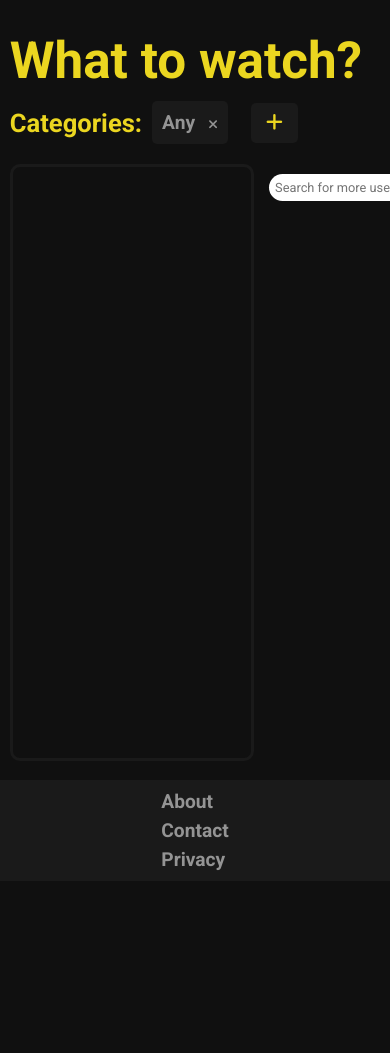
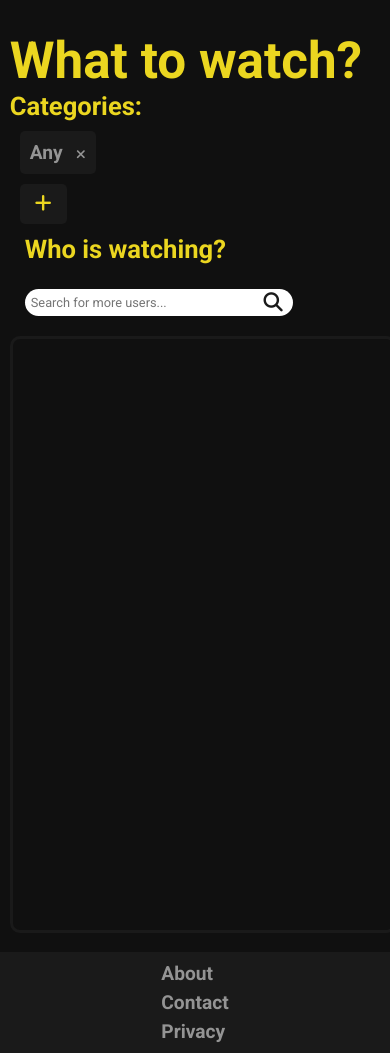
Before and after one commit to CobbleGen/cinelow, a Flask app: page /watch in a window 390 px wide. Shown: the part 50-1103 px from the top of the page. Before the commit the page ends 921 px from the top, so only its background shows below. Run offline with Flask 2, Linux system fonts and the light colour scheme; data comes from the database, SQL or seed files in the repository; style sheets or scripts are compiled from the project's sources; some libraries are stand-ins or nearby versions.

Commit message:
Finished "What to watch?" page, with backend

```diff
--- a/my_server/database/pers_movie_dbf.py
+++ b/my_server/database/pers_movie_dbf.py
@@ -1,5 +1,5 @@
 from operator import and_
-from sqlalchemy.sql.elements import False_
+from sqlalchemy.sql.elements import False_, True_
 
 from sqlalchemy.sql.expression import insert
 from .. import db
@@ -119,6 +119,10 @@ def get_movie(id):
 def get_movie_categories(movie_id):
     categories = Movie.query.filter_by(id=movie_id).first().categories
     return categories
+
+def get_movie_category_ids(movie):
+    out = [ a.category_id for a in movie.categories ]
+    return out
 
 def get_common_categories(movie1, movie2):
     cats = db.session.query(MovieCategoryScores.category_id, func.sum(MovieCategoryScores.movie_id))\
@@ -263,6 +267,38 @@ def get_most_watched_movies(dont_include = [], limit = 300):
     result = db.session.query(mquery.c.movie_id, mquery.c.average)\
         .order_by(desc(mquery.c.average)).group_by(mquery.c.movie_id, mquery.c.average).limit(limit).all()
     return result
+
+
+def advanced_recommendations(user_ids = [], categories = [], not_seen = True, amount = 10):
+    all_seen = []
+    all_tops = []
+    for user_id in user_ids:
+        all_seen.extend(get_seen_movies(user_id, 1))
+        all_tops.extend(uf.get_top_movies(user_id, 10))
+    if not categories or -1 in categories: #If any category can be used:
+        related = get_related_movies(all_tops, all_seen, amount)
+        if len(related) < amount:
+            needed = amount-len(related)
+            most_watched = get_most_watched_movies([], needed)
+            related.extend(most_watched)
+        output = []
+        for m in related:
+            movie = get_movie(m[0])
+            output.append(movie.serialize)
+        return output
+    #If specific categories are requested:
+    related = get_related_movies(all_tops, all_seen, amount*5)
+    output = []
+    for m in related:
+        movie = get_movie(m[0])
+        if not set(get_movie_category_ids(movie)).isdisjoint(categories):
+            output.append(movie.serialize)
+    if len(output) < amount:
+        top_movs = get_top_movies_by_category(0)
+        for m in top_movs:
+            if not set(get_movie_category_ids(m[0].movie)).isdisjoint(categories):
+                output.append(m[0].movie.serialize)
+    return output
 
 
 
--- a/my_server/people_movies/routes.py
+++ b/my_server/people_movies/routes.py
@@ -136,3 +136,11 @@ def seenMovie():
     if current_user.is_authenticated:
         pmf.seen_movie(mid, current_user.id, seen)
     return 'Success'
+
+@app.route('/_advanced_recommendations',  methods=['GET', 'POST'])
+def advancedRec():
+    data = request.get_json()
+    user_ids = data['user_ids']
+    category_ids = data['category_ids']
+    recs = pmf.advanced_recommendations(user_ids, category_ids, True, 10)
+    return json.dumps(recs)
--- a/my_server/static/css/watchstyle.css
+++ b/my_server/static/css/watchstyle.css
@@ -63,6 +63,7 @@
   padding-left: 15px;
   padding-top: 10px;
   padding-bottom: 10px;
+  z-index: 5;
 }
 
 #watch-settings #add-category i {
@@ -109,6 +110,44 @@
   height: 70vh;
   border: #1A1A1A 3px solid;
   border-radius: 10px;
+  overflow-y: auto;
+  padding-right: 10px;
+}
+
+#movies-box a {
+  width: 100%;
+}
+
+#movies-box .rec-movie {
+  display: -ms-grid;
+  display: grid;
+  width: 100%;
+      grid-template-areas: "img title"
+ "img .";
+  -ms-grid-rows: auto auto;
+      grid-template-rows: auto auto;
+  -ms-grid-columns: 110px auto;
+      grid-template-columns: 110px auto;
+  padding: 5px;
+}
+
+#movies-box .rec-movie img {
+  -ms-grid-row: 1;
+  -ms-grid-row-span: 2;
+  -ms-grid-column: 1;
+  grid-area: img;
+  border-radius: 5px;
+}
+
+#movies-box .rec-movie h1 {
+  -ms-grid-row: 1;
+  -ms-grid-column: 2;
+  grid-area: title;
+  font-size: 2rem;
+}
+
+#movies-box .rec-movie p {
+  font-size: 1.25rem;
 }
 
 #users-box {
@@ -199,4 +238,37 @@
   background-color: #242424;
   cursor: pointer;
 }
+
+@media screen and (max-width: 1100px) {
+  #watch-settings {
+    -webkit-box-orient: vertical;
+    -webkit-box-direction: normal;
+        -ms-flex-flow: column;
+            flex-flow: column;
+    -webkit-box-align: start;
+        -ms-flex-align: start;
+            align-items: flex-start;
+  }
+}
+
+@media screen and (max-width: 769px) {
+  #add-category {
+    position: relative !important;
+    margin-left: 10px;
+  }
+  #lower-wrapper {
+    -webkit-box-orient: vertical;
+    -webkit-box-direction: reverse;
+        -ms-flex-flow: column-reverse;
+            flex-flow: column-reverse;
+  }
+  #lower-wrapper #movies-box {
+    width: 100%;
+  }
+  #lower-wrapper #users-box {
+    max-width: 100%;
+    width: 100%;
+    margin-bottom: 20px;
+  }
+}
 /*# sourceMappingURL=watchstyle.css.map */
--- a/my_server/static/css/watchstyle.scss
+++ b/my_server/static/css/watchstyle.scss
@@ -51,6 +51,7 @@ $error-red: rgb(255, 68, 68);
         padding-left: 15px;
         padding-top: 10px;
         padding-bottom: 10px;
+        z-index: 5;
         i {
             color: $c-yellow;
             font-size: 1.5rem;
@@ -93,6 +94,33 @@ $error-red: rgb(255, 68, 68);
     height: 70vh;
     border: $sec-bg 3px solid;
     border-radius: 10px;
+    overflow-y: auto;
+    padding-right: 10px;
+    a {
+        width: 100%;
+    }
+
+    .rec-movie {
+        display: grid;
+        width: 100%;
+        grid-template-areas:    "img title"
+                                "img .";
+        grid-template-rows:    auto auto;
+        grid-template-columns: 110px auto;
+        padding: 5px;
+        img {
+            grid-area: img;
+            border-radius: 5px;
+
+        }
+        h1 {
+            grid-area: title;
+            font-size: 2rem;
+        }
+        p {
+            font-size: 1.25rem;
+        }
+    }
 }
 
 #users-box {
@@ -151,6 +179,7 @@ $error-red: rgb(255, 68, 68);
     margin-top: -15px;
     padding: 10px;
     border-radius: 7px;
+
     .searched-user {
         align-items: center;
         display: flex;
@@ -169,3 +198,30 @@ $error-red: rgb(255, 68, 68);
         }
     }
 }
+
+@media screen and (max-width: 1100px) {
+    #watch-settings {
+        flex-flow: column;
+        align-items: flex-start;
+    }
+}
+
+@media screen and (max-width: 769px) {
+    #add-category {
+        position: relative!important;
+        margin-left: 10px;
+    }
+    #lower-wrapper {
+        flex-flow: column-reverse;
+
+        #movies-box {
+            width: 100%;
+        }
+
+        #users-box {
+            max-width: 100%;
+            width: 100%;
+            margin-bottom: 20px;
+        }
+    }
+}
--- a/my_server/static/scripts/watch.js
+++ b/my_server/static/scripts/watch.js
@@ -3,12 +3,17 @@ let usersList = [];
 
 $('.closed').click(function (e) {
     if ($(this).hasClass("closed")) {
-        $(this).animate({
+        console.log($('#add-category').attr('position'));
+        const animation = $('#add-category').css('position') == "absolute" ?{
             width: '300px',
             height: '400px',
             right: '-285px',
             top: '10px'
-        });
+        } : {
+            width: '300px',
+            height: '400px',
+        };
+        $(this).animate(animation);
         $(this).children("#list-of-cats").show();
         $(this).removeClass("closed");
         $(this).children("#cat-button").css({'transform' : 'rotate(-45deg)'})
@@ -16,12 +21,16 @@ $('.closed').click(function (e) {
 });
 
 function closeCategories() {
-    $("#add-category").animate({
+    const animation = $('#add-category').css('position') == "absolute" ?{
         width: '15',
         height: '23',
         right: '0',
-        top: '10px'
-    });
+    } : {
+        width: '15',
+        height: '23',
+        right: '0',
+    };
+    $("#add-category").animate(animation);
     $('#cat-button').css({'transform' : 'rotate(0deg)'})
     setTimeout(function() {
         $("#add-category").addClass("closed");
@@ -70,8 +79,8 @@ function redoClicks() {
         closeCategories();
         redoClicks();
     });
+    generateNewMovies();
 }
-redoClicks();
 
 
 
@@ -135,8 +144,10 @@ $("#user-search").keyup(function (e) {
                                 `).click(function () {
                                     usersList.splice(usersList.indexOf(e.id), 1);
                                     $(this).hide();
+                                    generateNewMovies();
                                 }));
                                 usersList.push(e.id);
+                                generateNewMovies();
                             }
                         });
                         $("#user-search-results").append(newDiv);
@@ -149,5 +160,44 @@ $("#user-search").keyup(function (e) {
 });
 
 function generateNewMovies() {
+    $.ajax({
+        type: "POST",
+        url: "/_advanced_recommendations",
+        contentType: 'application/json',
+        data: JSON.stringify({
+            'user_ids' : usersList,
+            'category_ids': categoryList
+        }),
+        dataType: "JSON",
+        success: function (r) {
+            $("#movies-box").empty();
+            for (let i = 0; i < r.length; i++) {
+                const movie = r[i];
+                $.ajax({
+                    type: "GET",
+                    url: "http://api.themoviedb.org/3/movie/" + movie.id,
+                    data: {
+                        api_key  : "db254eee52d0c8fbc70d51368cd24644"
+                    },
+                    dataType: "JSON",
+                    success: function (response) {
+                        $("#movies-box").append(`
+                            <a href="/m/${movie.id}">
+                                <div class="rec-movie">
+                                    <img src="https://image.tmdb.org/t/p/w94_and_h141_bestv2${movie.poster_path}" alt="">
+                                    <h1>${movie.name}</h1>
+                                    <p>${response.overview}</p>
+                                </div>
+                            </a>
+                        `);
+                    }
+                });
+            }
+        },
+        error: function(r) {
+            console.error(r);
+        }
+    });
+}
 
-}
+redoClicks();
--- a/my_server/templates/watch.html
+++ b/my_server/templates/watch.html
@@ -22,7 +22,7 @@
         <div id="watch-settings">
             <h3>Categories:</h3>
             <div id="category-list">
-                <div class="category-item" data-id="0" data-name="Any">
+                <div class="category-item" data-id="-1" data-name="Any">
                     <a>Any</a>
                     <i class="fas fa-times list-remover"></i>
                 </div>
@@ -43,6 +43,8 @@
 
             </div>
             <div id="users-box">
+                <h3>Who is watching?</h3>
+                <br />
                 <div id="user-list">
                     {% if current_user.is_authenticated %}
                         <div class="user-prof" data-id="{{current_user.id}}">
```
Also changed, not shown: 1 other file.
